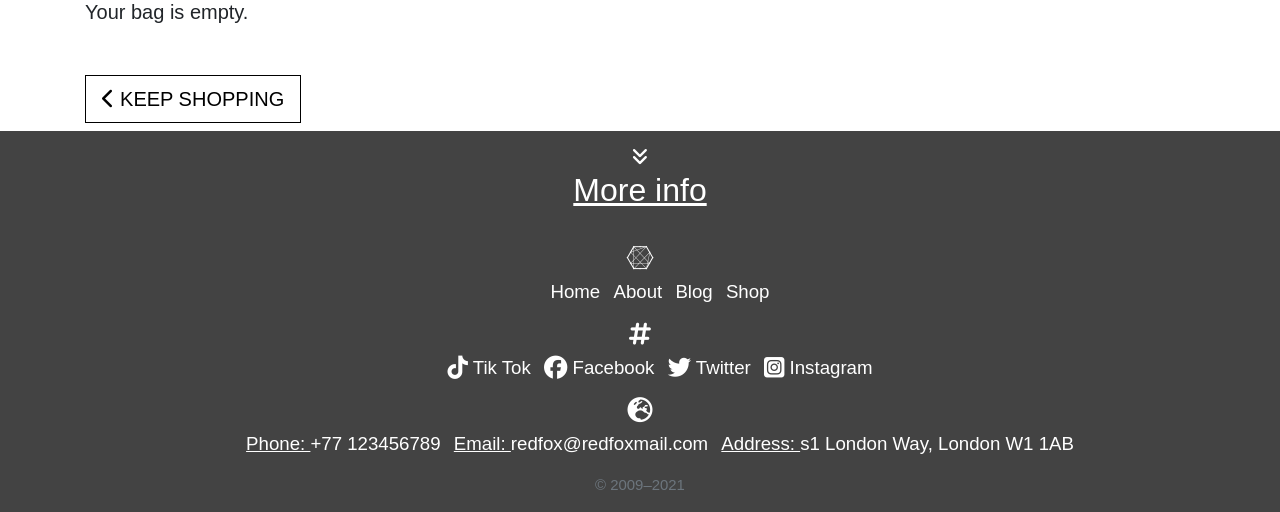
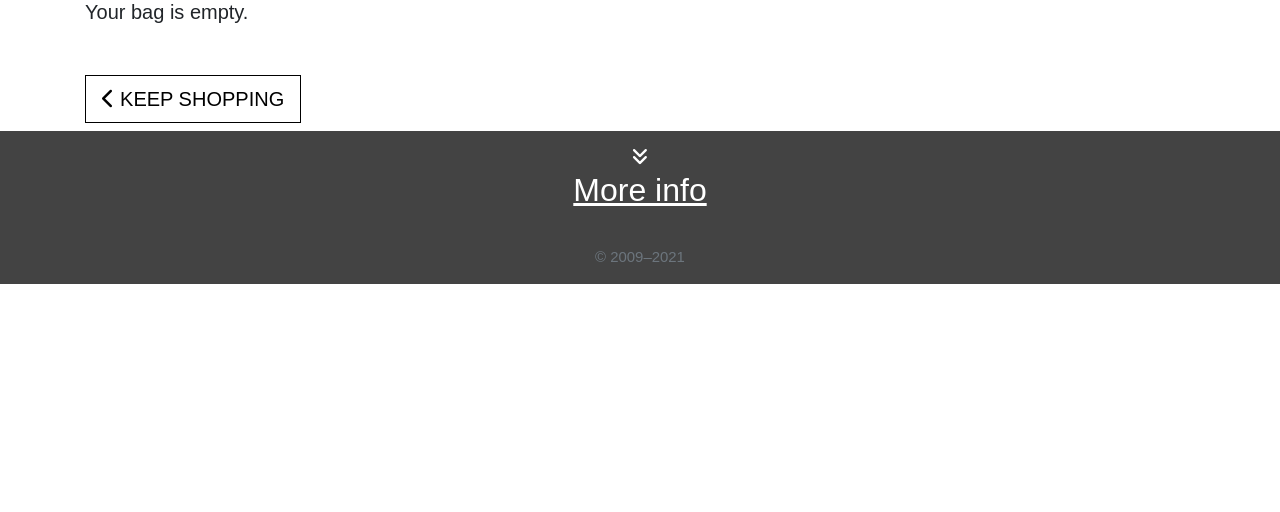
Before and after one commit to Code-Institute-Submissions/redfox_studios, a Django app: page /bag/ in a window 1280 px wide. Shown: the part 703-1215 px from the top of the page. After the commit the page ends 987 px from the top, so only its background shows below. Run offline with Django 3.2, Linux system fonts and the light colour scheme; some libraries are stand-ins or nearby versions; some web fonts are replaced.

Commit message:
Footer js added for info button

```diff
--- a/static/css/base.css
+++ b/static/css/base.css
@@ -119,6 +119,10 @@ body {
     background-color:#434343;
     padding-top: 12px;
     color: #ffffff;
+}
+
+.footer-content {
+    display: none;
 }
 
 /*---- font colors ---- */
--- a/static/js/base.js
+++ b/static/js/base.js
@@ -37,3 +37,11 @@
             $(".new-about").slideToggle("slow");
         });
     });
+
+
+
+$(function () {
+        $(".footer-toggle").click(function () {
+            $(".footer-content").slideToggle("slow");
+        });
+    });
--- a/templates/base.html
+++ b/templates/base.html
@@ -188,20 +188,20 @@
 
       <div class="row">
         <div class="col-12">
-            <i class="fas fa-angle-double-down"></i>
+            <i class="fas fa-angle-double-down footer-toggle"><a href="footer-link"></a></i>
         </div>
     </div>
 
     <div class="row">
         <div class="col-12">
-            <h2 class="underline">More info</h2>
+            <h2 class="underline ">More info</h2>
         </div>
     </div>
 
     <br>
 
 
-  <div class="row white">
+  <div class="row white footer-content">
     <div class="col-lg-12 col-md-12 col-sm-12">
         <h5 class="underline"><i class="fab fa-connectdevelop fa-lg"></i></h5>
       <ul>
@@ -229,7 +229,7 @@
       </ul>
     </div>
     </div>
-    <div class="row">
+    <div class="row" id="footer-link">
     <div class="col-12">
       <small class="d-block mb-3 text-muted white">© 2009–2021</small>
     </div>
```
